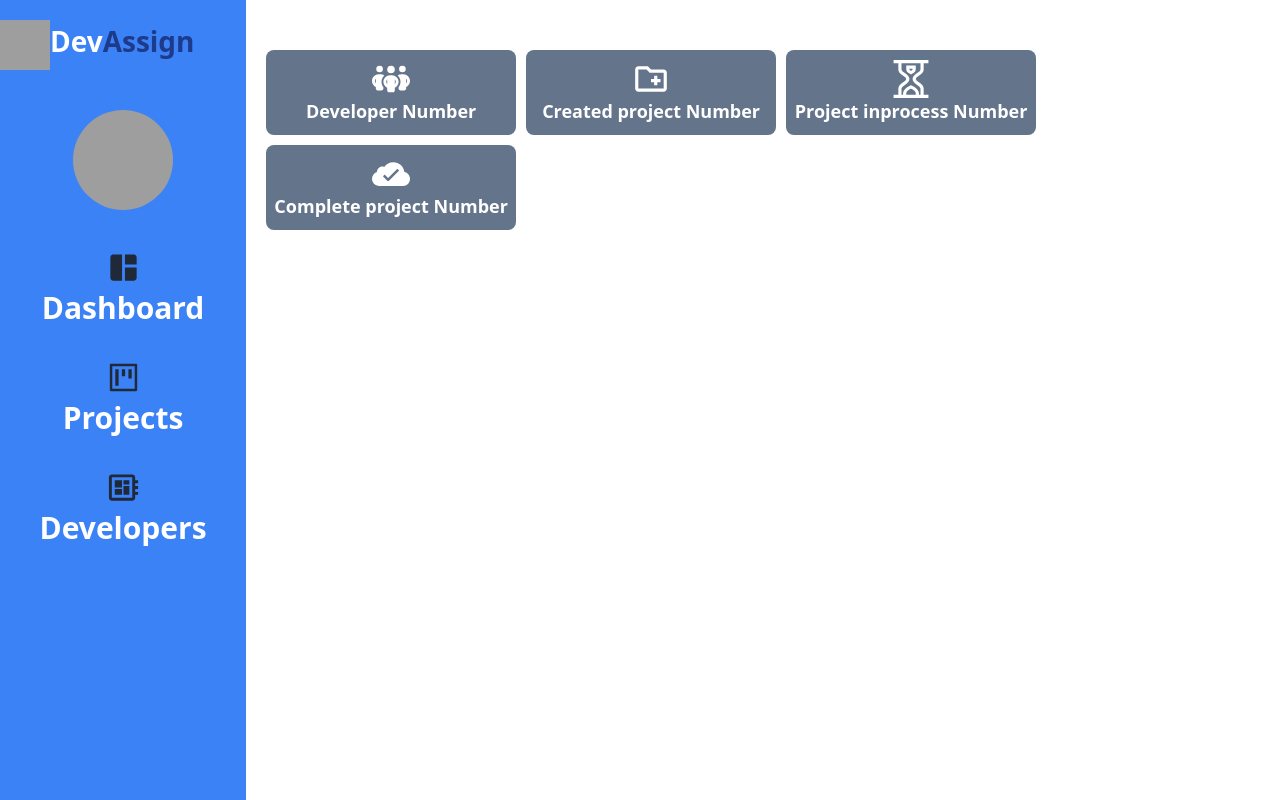
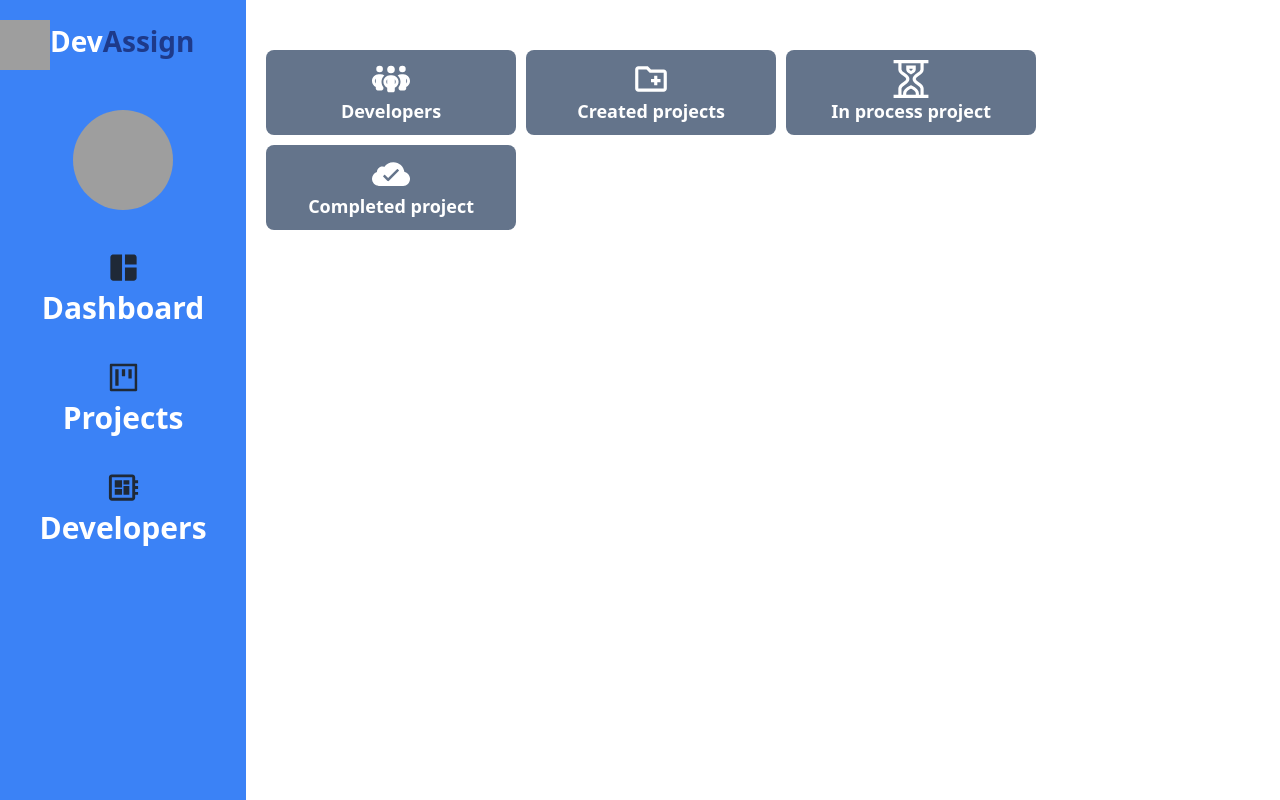
Before and after one commit to softobn/DevAssign, a React (Vite) app: page /dashboard in a window 1280 px wide. Shown: the top 800 px of the page. Built offline with nearby package versions, Linux system fonts and the light colour scheme; no server answers; grey boxes are pictures that could not be loaded.

Commit message:
Name of the block of the dashboard correcting

```diff
--- a/src/Components/Dashboard/Dashboard.jsx
+++ b/src/Components/Dashboard/Dashboard.jsx
@@ -104,25 +104,25 @@ useEffect(() => {
   <div className="w-[250px] rounded-[8px] bg-slate-500 py-[10px]  text-white">
     <FaPeopleGroup className="text-[38px] mx-auto"></FaPeopleGroup>
     <div>
-    <h1 className="text-[18px] font-semibold text-center">Developer Number</h1>
+    <h1 className="text-[18px] font-semibold text-center">Developers</h1>
     <h1 className="stat-value text-center">{developer}</h1>
     </div>
   </div>
   <div className="w-[250px] rounded-[8px] bg-slate-500 py-[10px] text-white">
   <MdOutlineCreateNewFolder className="text-[38px] mx-auto"></MdOutlineCreateNewFolder>
-    <div className="text-[18px] font-semibold text-center">Created project Number</div>
+    <div className="text-[18px] font-semibold text-center">Created projects</div>
     <div className="stat-value text-center">{Created}</div>
 
   </div>
   <div className="w-[250px] rounded-[8px]  py-[10px] bg-slate-500 text-white">
   <GrInProgress className="text-[38px] mx-auto"></GrInProgress>
-    <div className="text-[18px] font-semibold text-center">Project inprocess Number</div>
+    <div className="text-[18px] font-semibold text-center">In process project</div>
     <div className="stat-value text-center">{process}</div>
 
   </div>
   <div className="w-[250px] rounded-[8px] bg-slate-500 py-[10px]  text-white">
   <IoIosCloudDone className="text-[38px] mx-auto"></IoIosCloudDone>
-    <div className="text-[18px] font-semibold text-center">Complete project Number</div>
+    <div className="text-[18px] font-semibold text-center">Completed project</div>
     <div className="stat-value text-center">{completed}</div>
 
   </div>
```
